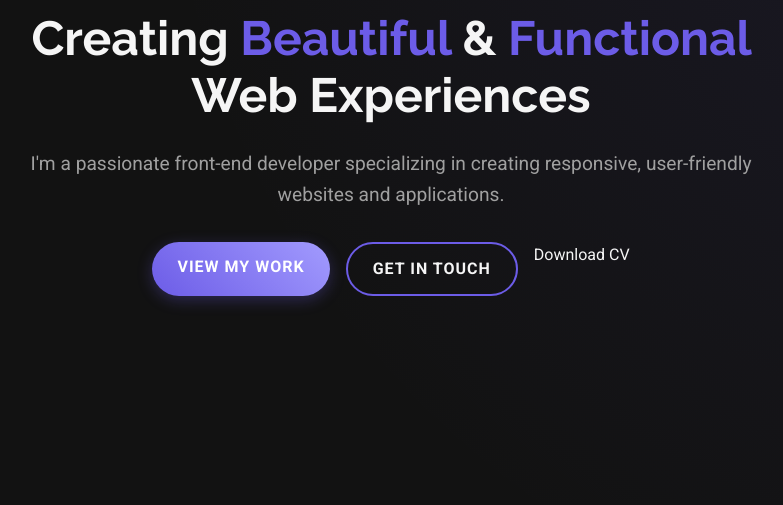
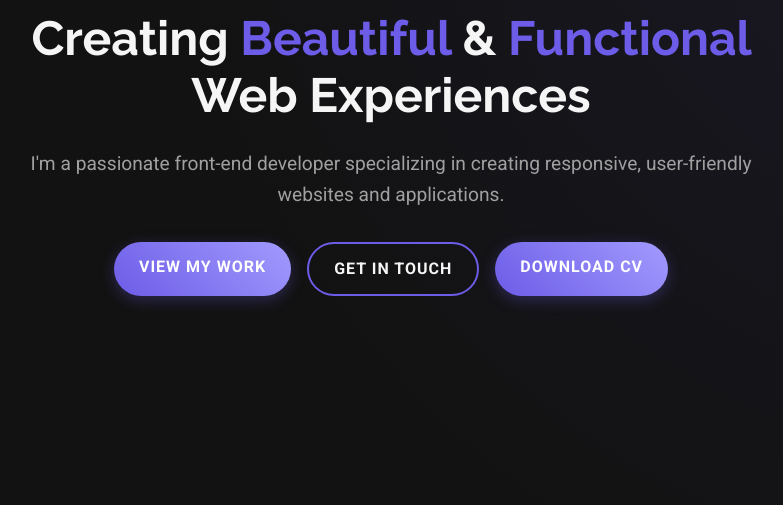
Before and after one commit to QMS85/MyPortfolio, a Flask app: page / in a window 1280 px wide. Shown: the part 352-857 px from the top of the page, without its empty margins (249-1032 px from the left). Run offline with Flask 3, Linux system fonts and the light colour scheme.

Commit message:
Update index.html

```diff
--- a/templates/index.html
+++ b/templates/index.html
@@ -37,10 +37,12 @@
                 <div class="hero-content">
                     <h2>Creating <span class="highlight">Beautiful</span> &amp; <span class="highlight">Functional</span> Web Experiences</h2>
                     <p>I'm a passionate front-end developer specializing in creating responsive, user-friendly websites and applications.</p>
+                    <!-- snippet: ensure the download button has the same classes as other buttons and an id -->
                     <div class="hero-buttons">
-                        <a href="#projects" class="btn primary-btn">View My Work</a>
-                        <a href="#contact" class="btn secondary-btn">Get In Touch</a>
-                        <a href="JPetersCVUpdated1.pdf" download class="download-cv-btn">Download CV</a>
+                    <a href="#projects" class="btn primary-btn">View My Work</a>
+                    <a href="#contact" class="btn secondary-btn">Get In Touch</a>
+                    <!-- Updated: added id and 'btn primary-btn' so styling matches other buttons -->
+                    <a id="download-cv-btn" href="JPetersCVUpdated1.pdf" download class="btn primary-btn download-cv-btn">Download CV</a>
                     </div>
                 </div>
             </div>
```
